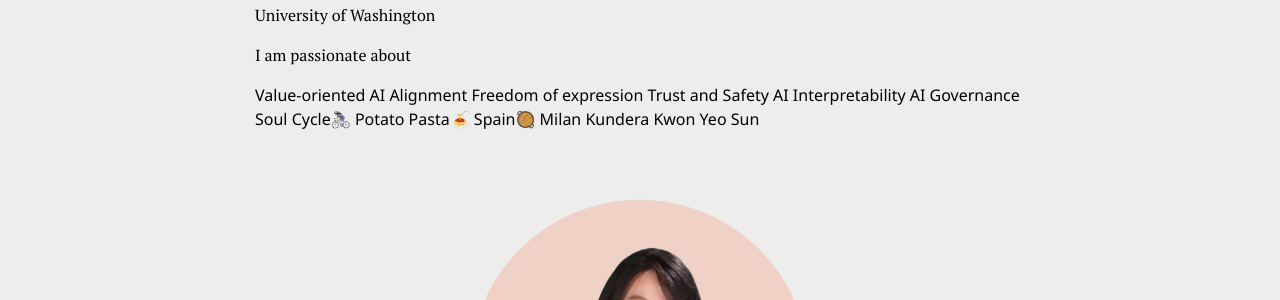
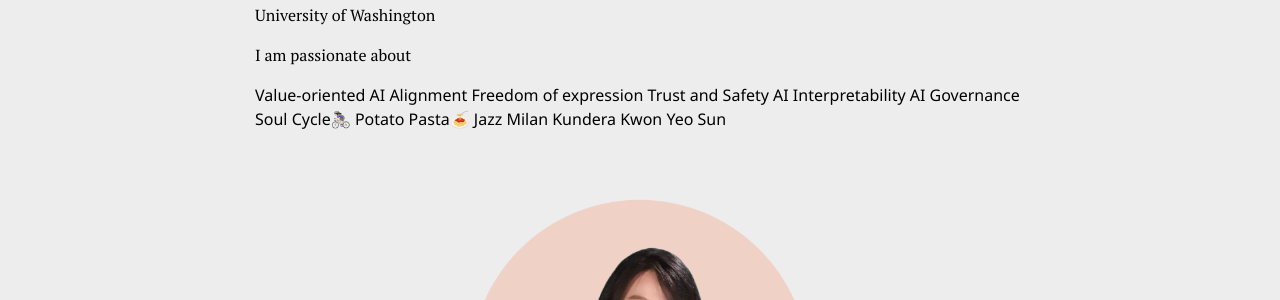
Before and after one commit to inyoungcheong/inyoungcheong.github.io, a Jekyll site: the page built from _pages/about.md, in a window 1280 px wide and 900 px high. Shown: the part 159-459 px from the top of the window. Built offline with Jekyll 4.4.1, drawn with Linux system fonts in a browser that asks for light colours; emoji names are drawn with the system emoji font; some web fonts are replaced; comment, search, counter and statistics services are not loaded; a style sheet for code colours, icons or effects is not loaded.

Commit message:
about fix7

```diff
--- a/_layouts/about.html
+++ b/_layouts/about.html
@@ -14,7 +14,7 @@
   <head>
     <title> Rotating words</title>
     <link href="https://fonts.googleapis.com/css?family=Poppins:wght@500&display=swap" rel="stylesheet">
-    <link rel="stylesheet" href="style.css">
+    <link rel="stylesheet" href="assests/css/style.css">
   </head>
   <body>
     <div class="wrapper">
@@ -29,7 +29,7 @@
       <div class="words">
         <span>Soul Cycle🚴🏻‍♀️</span>
         <span>Potato Pasta🍝</span>
-        <span>Spain🥘</span>
+        <span>Jazz</span>
         <span>Milan Kundera</span>
         <span>Kwon Yeo Sun</span>
       </div>
```
